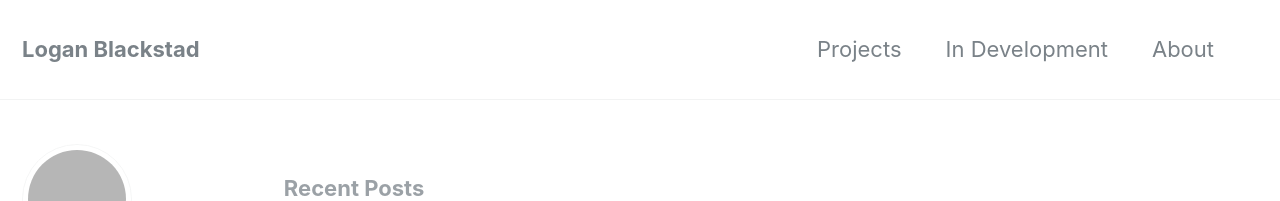
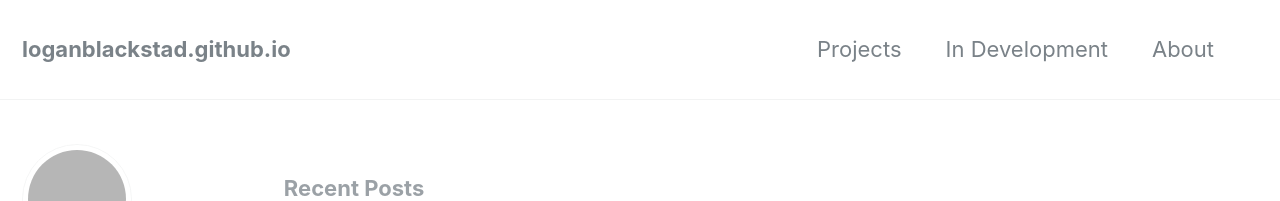
Before and after one commit to loganblackstad/loganblackstad.github.io, a Jekyll site: the page built from index.html, in a window 1280 px wide and 900 px high. Shown: the top 201 px of the window. Built offline with Jekyll 4.4.1, drawn with Linux system fonts in a browser that asks for light colours; the list of posts is cut into pages by our own code; grey boxes are pictures that could not be loaded.

Commit message:
Update _config.yml
changed website title

```diff
--- a/_config.yml
+++ b/_config.yml
@@ -8,7 +8,7 @@
 # Site Settings
 theme					 : minimal-mistakes-jekyll
 locale                   : "en"
-title                    : "Logan Blackstad"
+title                    : "loganblackstad.github.io"
 title_separator          : "|"
 name                     : "Logan Blackstad"
 description              : "A data analytics blog."
```
